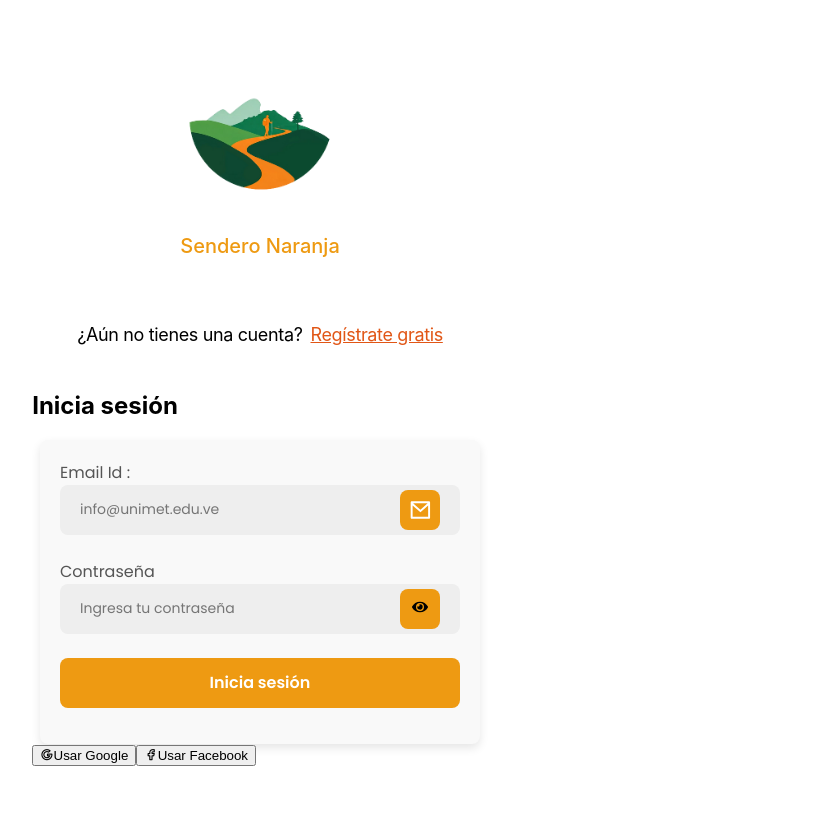
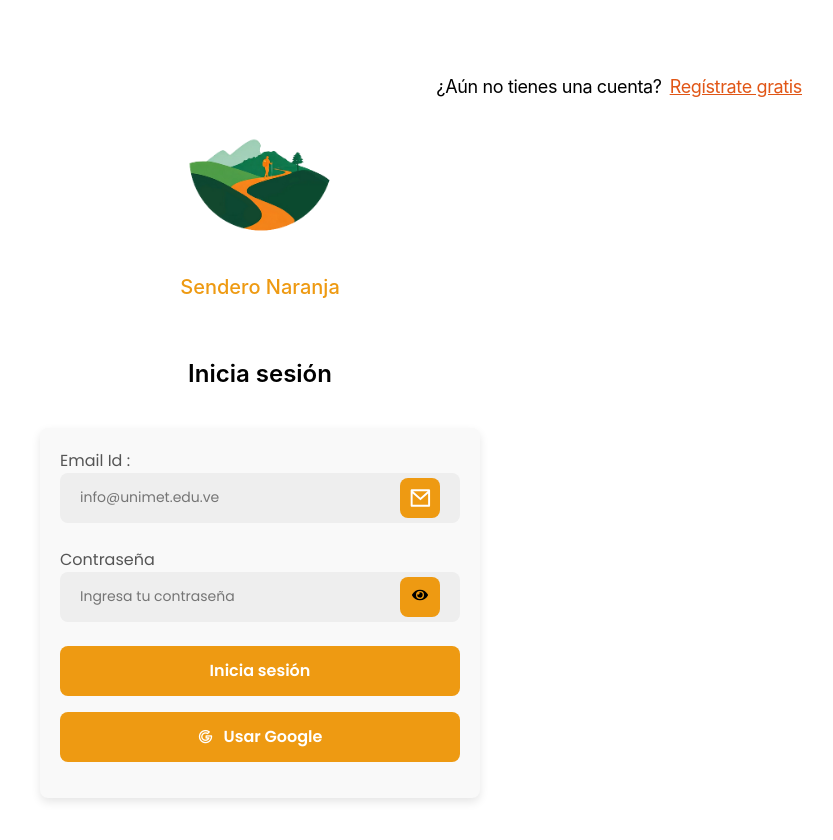
Before and after one commit to sarriaga0103/microproyecto2, a React (Vite) app: page /login in a window 1280 px wide. Shown: the top 840 px of the page, without its empty margins (380-1213 px from the left). Built offline with nearby package versions, Linux system fonts and the light colour scheme.

Commit message:
Interfaz de login mejorada

```diff
--- a/src/pages/Login/Login.jsx
+++ b/src/pages/Login/Login.jsx
@@ -65,9 +65,9 @@ const InputField = ({ type, value, placeholder, iconType, onChange, togglePasswo
 const SocialButton = ({ platform }) => {
   return (
     <button
-      className={
+      className={`${styles.socialButton} ${
         platform === "google" ? styles.googleButton : styles.facebookButton
-      }
+      }`}
     >
       {platform === "google" ? (
         <i className="ti ti-brand-google" />
@@ -78,6 +78,7 @@ const SocialButton = ({ platform }) => {
     </button>
   );
 };
+
 
 const LogoSection = () => {
   return (
@@ -132,6 +133,7 @@ const LoginForm = ({ email, setEmail, contraseña, setContraseña, setError }) =
       <button type="submit" className={styles.loginButton}>
         Inicia sesión
       </button>
+      <SocialButton platform="google" />
     </form>
   );
 };
@@ -143,12 +145,13 @@ const LoginPage = () => {
 
   return (
     <div className={styles.container}>
+      <Header />
       <div className={styles.leftPanel}>
         <LogoSection />
       </div>
       <div className={styles.rightPanel}>
-        <Header />
-        <h2 className={styles.title}>Inicia sesión</h2>
+
+        <h2 className={styles.loginTitle}>Inicia sesión</h2>
         {error && <p className={styles.error}>{error}</p>}
         <LoginForm
           email={email}
@@ -158,8 +161,6 @@ const LoginPage = () => {
           setError={setError}
         />
         <div className={styles.socialSection}>
-          <SocialButton platform="google" />
-          <SocialButton platform="facebook" />
         </div>
       </div>
     </div>
--- a/src/pages/Login/Login.module.css
+++ b/src/pages/Login/Login.module.css
@@ -7,7 +7,7 @@
   display: flex;
   flex-direction: column;
   justify-content: center;
-  align-items: center;
+ /* align-items: center;*/
 }
 
 @media (max-width: 640px) {
@@ -18,7 +18,7 @@
 
 /* Header styles */
 .header {
-  justify-content: flex-start; /* Cambié esto a 'flex-start' para alinear a la izquierda */
+  justify-content: right; /* Cambié esto a 'flex-start' para alinear a la izquierda */
   align-items: center;
   gap: 20px;
   padding: 8px 45px;
```
